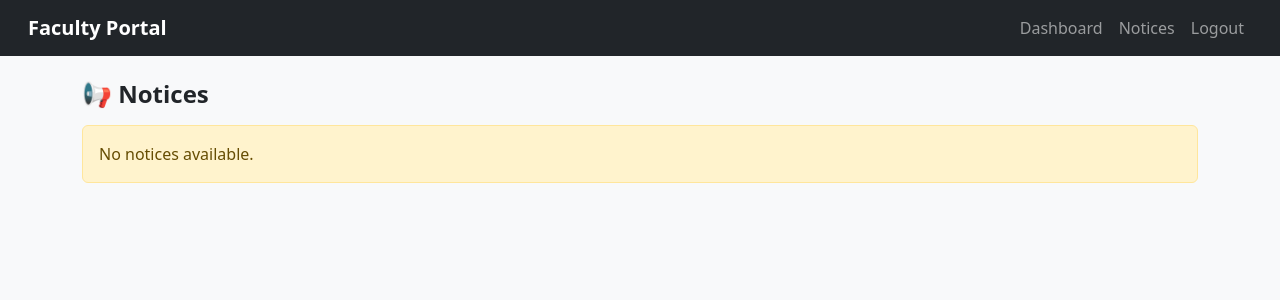
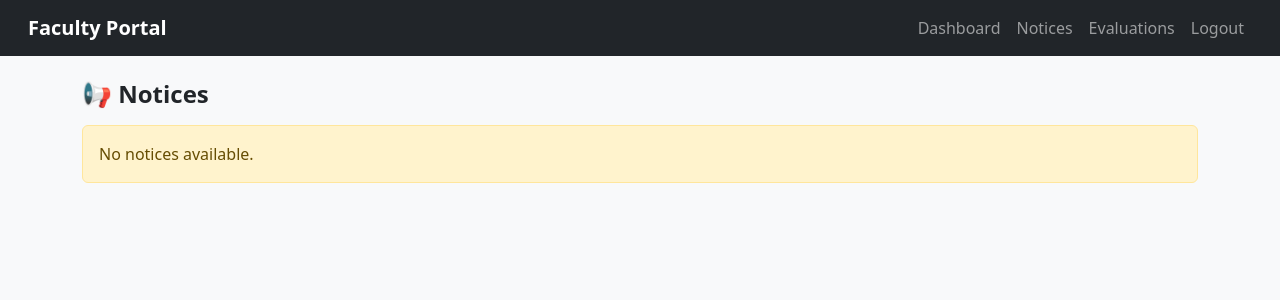
Before and after one commit to abhijithhv-rnsit/rnsit-multidisciplinary_project_2025-26, a Flask app: page /faculty/notices in a window 1280 px wide. Shown: the top 300 px of the page. Run offline with Flask 3, Linux system fonts and the light colour scheme; the visitor is signed in with stand-in values (Sample User, id 1); data that the repository does not hold is empty; some libraries are stand-ins or nearby versions.

Commit message:
Update faculty_base.html

```diff
--- a/templates/faculty_base.html
+++ b/templates/faculty_base.html
@@ -20,6 +20,9 @@
           <a class="nav-link" href="/faculty/notices">Notices</a>
         </li>
         <li class="nav-item">
+          <a class="nav-link" href="/faculty/evaluations">Evaluations</a>
+        </li>
+        <li class="nav-item">
           <a class="nav-link" href="/faculty/logout">Logout</a>
         </li>
       </ul>
```
